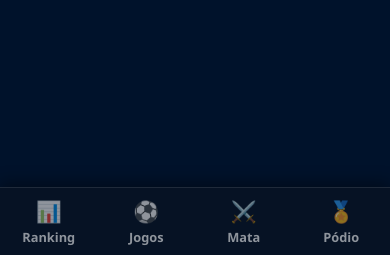
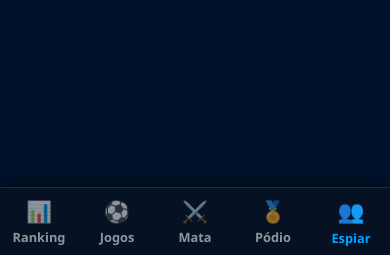
Before and after one commit to PdrNTC/bolao-copa-2026, a Django app: page /acompanhar/ in a window 390 px wide. Shown: the part 589-844 px from the top of the page. Run offline with Django 5.2, Linux system fonts and the light colour scheme; a user stored in the database is signed in; tables that the repository leaves empty hold one stand-in row (values such as "Sample post").

Commit message:
ajuste espiar para mobile

```diff
--- a/bolao/templates/base.html
+++ b/bolao/templates/base.html
@@ -243,6 +243,9 @@
         <a href="{% url 'palpites_extras' %}" class="{% if request.resolver_match.url_name == 'palpites_extras' %}active{% endif %}">
           <span>🏅</span>Pódio
         </a>
+        <a href="{% url 'acompanhar_hub' %}" class="{% if request.resolver_match.url_name == 'acompanhar_hub' or request.resolver_match.url_name == 'acompanhar_detalhe' %}active{% endif %}">
+          <span class="d-block fs-4">👥</span>Espiar
+        </a>
       </nav>
 
     </div>
```
